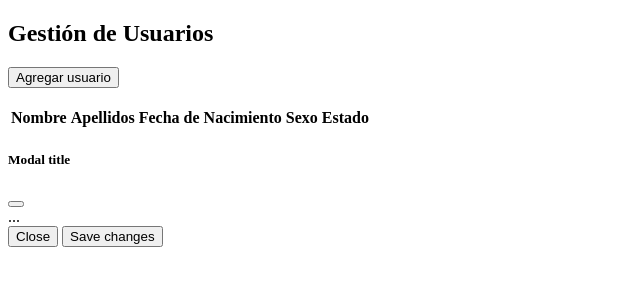
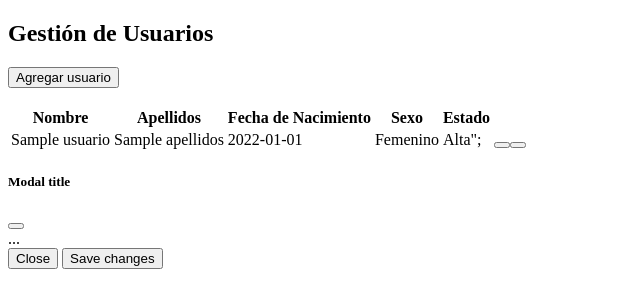
Before and after one commit to MauroCarp/usuariosSymfony, a Symfony app: template templates/Usuarios/tablaUsuarios.html.twig in a window 1280 px wide. Shown: the top 308 px of the page, without its empty margins (0-640 px from the left). Run offline with Twig, Linux system fonts and the light colour scheme; the template is opened without the code that fills it: most values are stand-ins (such as "Sample title", 1, 10 or a date in 2020); lists and menus that the app fills with data are empty; some libraries are stand-ins or nearby versions.

Commit message:
Carga de datos a tabla

```diff
--- a/src/Controller/UsuariosController.php
+++ b/src/Controller/UsuariosController.php
@@ -36,8 +36,12 @@ class UsuariosController extends AbstractController
 
         }
 
+        $em = $this->getDoctrine()->getManager();
+        $usuarios = $em->getRepository(Usuarios::class)->findAll();
+
         return $this->render('Usuarios/tablaUsuarios.html.twig',[
-            'newUserForm'=>$formulario->createView()
+            'newUserForm'=>$formulario->createView(),
+            'usuarios'=>$usuarios
         ]);
 
     }
--- a/templates/Usuarios/tablaUsuarios.html.twig
+++ b/templates/Usuarios/tablaUsuarios.html.twig
@@ -51,6 +51,31 @@
                         </thead>
 
                         <tbody>
+                        {% for usuario in usuarios %}
+                            <tr>
+
+                            <td> {{ usuario.nombre }} </td>
+                            <td> {{ usuario.apellidos }} </td>
+                            <td> 2022-01-01 </td>
+                            <td> {{ usuario.sexo == 'M' ? 'Masculino' : 'Femenino'}} </td>
+                            <td>
+
+                                {% if usuario.estado == false %}
+                                    <span class='badge bg-danger btnEstado' idUsuario='{{ usuario.id }}' estadoUsuario='{{ usuario.estado }}'>Baja</span>
+                                {% else %}
+                                    <span class='badge bg-success btnEstado' idUsuario='{{ usuario.id }}' estadoUsuario='{{ usuario.estado }}'>Alta</span>";
+                                {% endif %}
+
+                            </td>
+
+                            <td>
+
+                                <div class='btn-group'><button class='btn btn-warning btnEditarUsuario' idUsuario='{{ usuario.id }}' data-toggle='modal' data-target='#modalEditarUsuario' ><i class='fa fa-pencil'></i></button><button class='btn btn-danger btnEliminarUsuario' idUsuario='{{  usuario.id }}'><i class='fa fa-times'></i></button></div>
+
+                            </td>
+
+                            </tr>
+                        {% endfor %}
 
                         </tbody>
 
```
Also changed, not shown: assets/app.js (+32 -1 lines).
